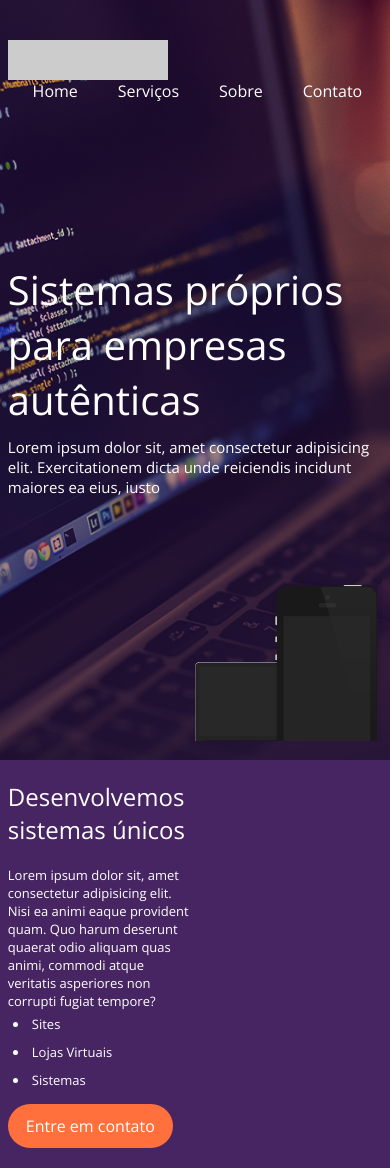
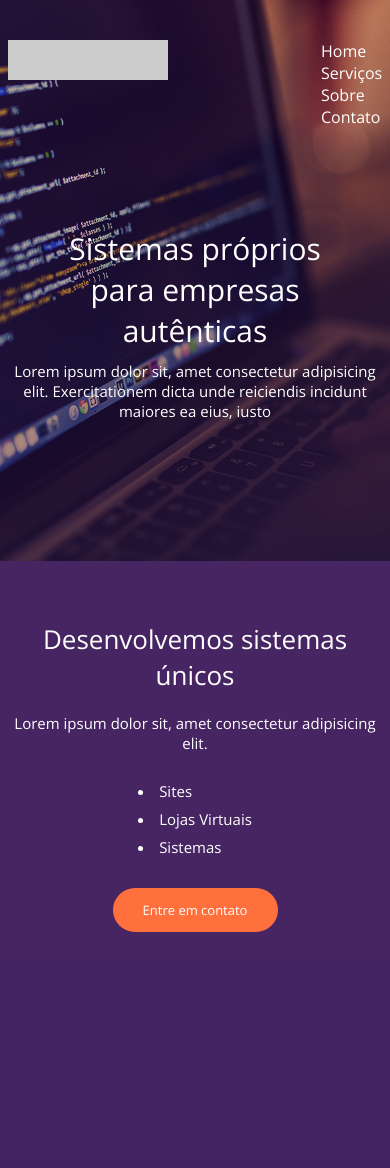
Before and after one commit to johnnyofoco/estudosFrontEnd, a PHP site: page / in a window 390 px wide. After the commit the page ends 932 px from the top, so only its background shows below. Run offline with PHP 8.4, Linux system fonts and the light colour scheme.

Commit message:
Projeto3 - LandingPage: Aplicando responsividade + finalização da sessão 1 e chamada1 + criação do menu mobile

```diff
--- a/Projetos/Projeto3 - LandingPage/css/styles.css
+++ b/Projetos/Projeto3 - LandingPage/css/styles.css
@@ -1,4 +1,4 @@
-/*#### Global ####*/
+/*#### GLOBAL ####*/
 *{
     margin: 0;
     padding: 0;
@@ -14,7 +14,7 @@ html,body{
     clear: both;
 }
 
-/*#### Header ####*/
+/*#### HEADER ####*/
 header{
     width: 100%;
     height: 90vh;
@@ -22,7 +22,6 @@ header{
     background-repeat: no-repeat;
     background-size: cover;
     background-position: center;
-    /*max-height: 700px;*/
     padding: 40px 2%;
     font-weight: 300;
 }
@@ -32,8 +31,14 @@ header{
     margin: 0 auto;
 }
 
+/*#### HEADER-MENU ####*/
+
 header nav{
     float: right;
+}
+
+nav.mobile-menu{
+    display: none;
 }
 
 header .logo{
@@ -43,21 +48,21 @@ header .logo{
     background-color: #ccc;
 }
 
-header nav ul{
+header nav.desktop-menu ul{
     list-style-type: none;
 }
 
-header nav li{
+header nav.desktop-menu li{
     float: left;
     margin: 0 20px;
     color: white;
 }
 
-header li a{
+header nav.desktop-menu li a{
     text-decoration: none;
 }
 
-/*#### Chamada1 ####*/
+/*#### CHAMADA1 ####*/
 .chamada1{
     max-width: 600px;
     float: right;
@@ -76,6 +81,8 @@ header li a{
     margin-top: 10px;
 }
 
+/*#### SESSÃO 1 ####*/
+
 section.sessao1.container{
     max-width: 800px;
 }
@@ -83,33 +90,38 @@ section.sessao1.container{
 section.sessao1{
     width: 100%;
     background-color: #472562;
-    padding: 20px 2%;
+    padding: 0 2%;
+    height: 400px;
+    margin-top: 0 auto;
 }
 
 .texto-sessao1{
     float: left;
     color: white;
     width: 50%;
+    margin-top: 60px;
+    padding-left: 240px;
 }
 
 .texto-sessao1 h2{
     font-weight: 300;
+    font-size: 26px;
 }
 
 .texto-sessao1 p{
-    font-size: 13px;
+    font-size: 15px;
     margin-top: 20px;
 }
 
 .texto-sessao1 ul{
     list-style-position: inside;
-    font-size: 13px;
+    font-size: 15px;
 }
 
 .texto-sessao1 ul li{
     float: left;
     width: 100%;
-    padding: 5px;
+    margin-top: 8px;
 }
 
 .btn1-texto{
@@ -118,19 +130,95 @@ section.sessao1{
     width: 165px;
     color: white;
     cursor: pointer;
-    margin-top: 10px;
     text-align: center;
     line-height: 44px;
     border-radius: 30px;
-
+    font-size: 13px;
+    margin-top: 30px;
 }
 
 .device-sessao1{
     float: left;
     width: 50%;
-    height: 500px;
+    height: 430px;
+    position: relative;
+    top: -30px;
     background-image: url(../Imagens/device.png);
     background-repeat: no-repeat;
-    background-size: 100% auto;
-    margin-top: -200px;
+    background-size: 100% 100%;
 }
+
+/*#### RESPONSIVIDADE ####*/
+
+@media screen and (max-width: 768px){
+
+    header{
+        width: 100%;
+        min-height: 20vh;
+        height: auto;
+        padding: 40px 2%;
+        font-weight: 300;
+    }
+
+    nav.desktop-menu{
+        display: none;
+    }
+
+    nav.mobile-menu{
+        display: block;
+    }
+
+    nav.mobile-menu ul{
+        list-style-type: none;
+    }
+    nav.mobile-menu ul a {
+        text-decoration: none;
+    }
+    nav.mobile-menu ul li{
+        color: white;
+    }
+
+    .chamada1{
+        max-width: none;
+        width: 100%;
+        text-align: center;
+        float: none;
+        margin: 100px 0;
+    }
+
+    .chamada1 h2{
+        font-size: 30px;
+        padding: 0 10px;
+        color: white;
+        font-weight: 300;
+    }
+
+    section.sessao-1{
+        padding: 40px 2%;
+        height: auto;
+        text-align: center;
+    }
+
+    .texto-sessao1{
+        width: 100%;
+        padding-left: 0;
+        text-align: center;
+    }
+
+    .texto-sessao1 ul{
+        display: inline-block;
+        margin-top: 20px;
+    }
+
+    .texto-sessao1 ul li{
+        float: none;
+        text-align: left;
+    }
+
+    .btn1-texto{
+        display: inline-block;
+    }
+    .device-sessao1{
+        display: none;
+    }
+}
--- a/Projetos/Projeto3 - LandingPage/index.html
+++ b/Projetos/Projeto3 - LandingPage/index.html
@@ -18,20 +18,21 @@
         <div class="container">
             <div class="logo"></div>
             <!--logo-->
-            <nav>
+            <nav class="desktop-menu">
                 <ul>
-                    <a href="">
-                        <li>Home</li>
-                    </a>
-                    <a href="">
-                        <li>Serviços</li>
-                    </a>
-                    <a href="">
-                        <li>Sobre</li>
-                    </a>
-                    <a href="">
-                        <li>Contato</li>
-                    </a>
+                    <a href=""><li>Home</li></a>
+                    <a href=""><li>Serviços</li></a>
+                    <a href=""><li>Sobre</li></a>
+                    <a href=""><li>Contato</li></a>
+                </ul>
+            </nav>
+
+            <nav class="mobile-menu">
+                <ul>
+                    <a href=""><li>Home</li></a>
+                    <a href=""><li>Serviços</li></a>
+                    <a href=""><li>Sobre</li></a>
+                    <a href=""><li>Contato</li></a>
                 </ul>
             </nav>
 
@@ -53,9 +54,7 @@
             <div class="texto-sessao1">
                 <h2>Desenvolvemos sistemas únicos</h2>
                 <p>
-                    Lorem ipsum dolor sit, amet consectetur adipisicing elit. Nisi ea animi eaque provident quam. Quo
-                    harum deserunt quaerat odio aliquam quas animi, commodi atque veritatis asperiores non corrupti
-                    fugiat tempore?
+                    Lorem ipsum dolor sit, amet consectetur adipisicing elit.
                 </p>
                 <ul>
                     <li>Sites</li>
```
